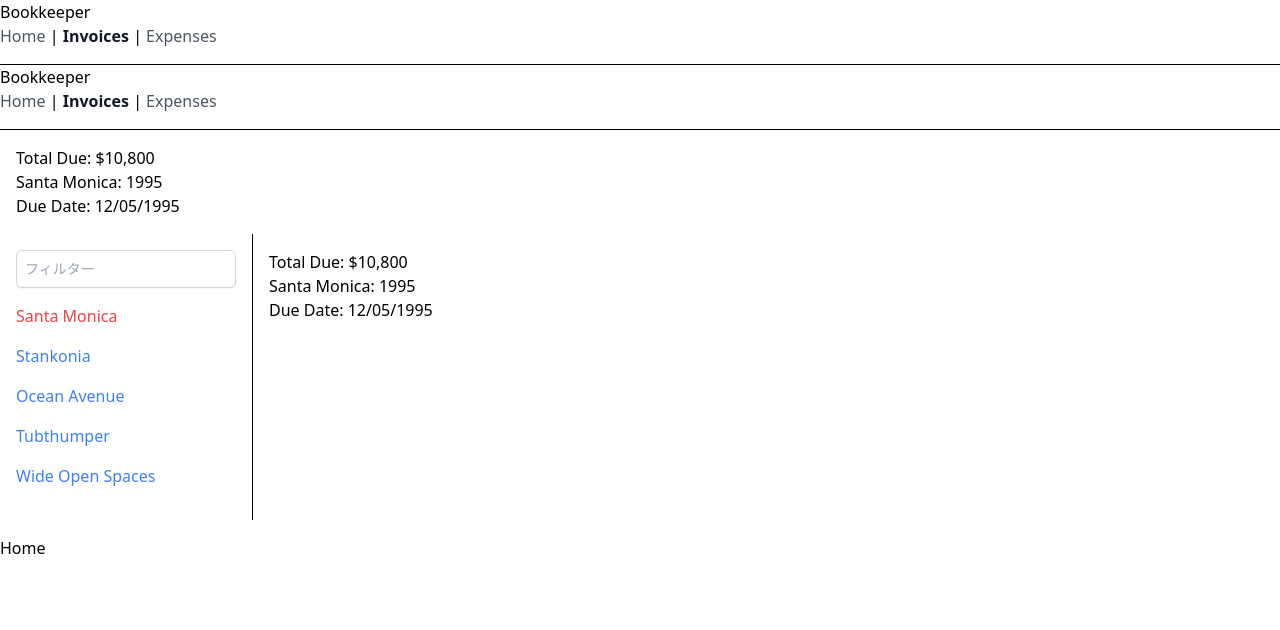
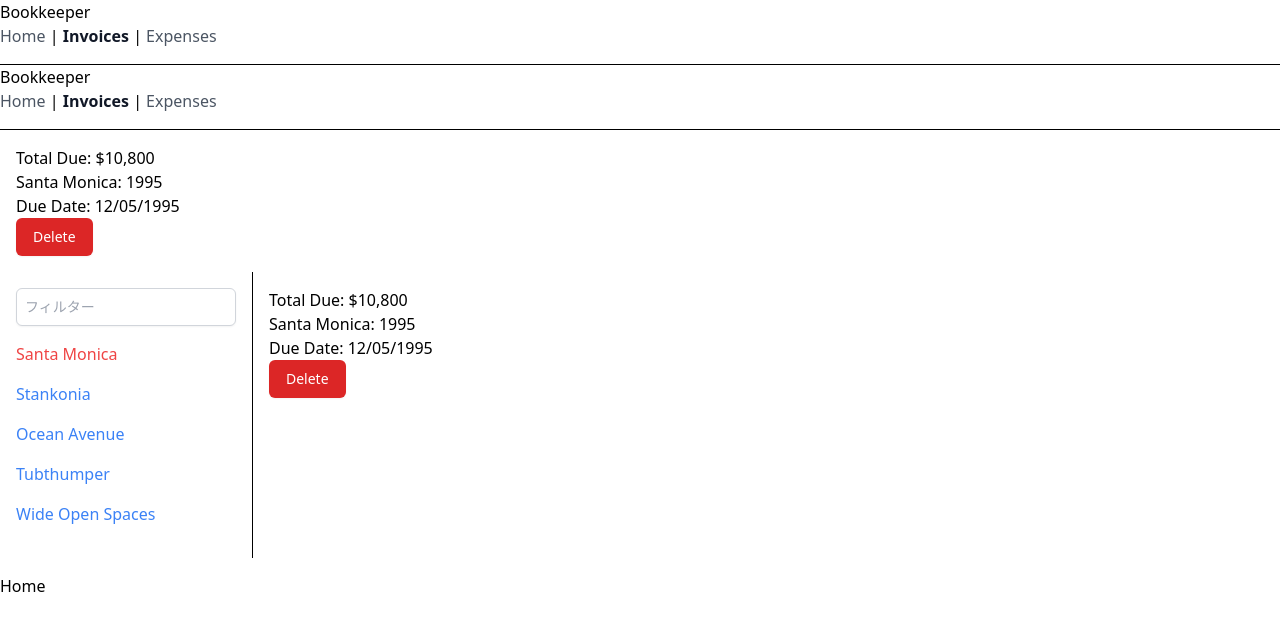
Before and after one commit to tsuyopon-xyz/practice-react-router-v6, a React (Create React App) app: page /invoices/1995 in a window 1280 px wide. Shown: the top 630 px of the page. Built offline with nearby package versions, Linux system fonts and the light colour scheme.

Commit message:
Navigating Programmatically

```diff
--- a/src/data/invoices.ts
+++ b/src/data/invoices.ts
@@ -1,4 +1,4 @@
-const invoices = [
+let invoices = [
   {
     name: 'Santa Monica',
     number: 1995,
@@ -38,3 +38,7 @@ export const getInvoices = () => {
 export const getInvoice = (number: number) => {
   return invoices.find((invoice) => invoice.number === number);
 };
+
+export const deleteInvoice = (number: number) => {
+  invoices = invoices.filter((invoice) => invoice.number !== number);
+};
--- a/src/routes/invoice.tsx
+++ b/src/routes/invoice.tsx
@@ -1,7 +1,8 @@
-import { useParams } from 'react-router-dom';
-import { getInvoice } from 'src/data/invoices';
+import { useParams, useNavigate } from 'react-router-dom';
+import { getInvoice, deleteInvoice } from 'src/data/invoices';
 
 export const Invoice = () => {
+  const navigate = useNavigate();
   const params = useParams();
   const invoice = getInvoice(parseInt(params.invoiceId!, 10))!;
 
@@ -12,6 +13,17 @@ export const Invoice = () => {
         {invoice.name}: {invoice.number}
       </p>
       <p>Due Date: {invoice.due}</p>
+      <p>
+        <button
+          onClick={() => {
+            deleteInvoice(invoice.number);
+            navigate('/invoices');
+          }}
+          className="inline-flex items-center px-4 py-2 border border-transparent text-sm font-medium rounded-md shadow-sm text-white bg-red-600 hover:bg-red-700 focus:outline-none focus:ring-2 focus:ring-offset-2 focus:ring-red-500"
+        >
+          Delete
+        </button>
+      </p>
     </main>
   );
 };
```
